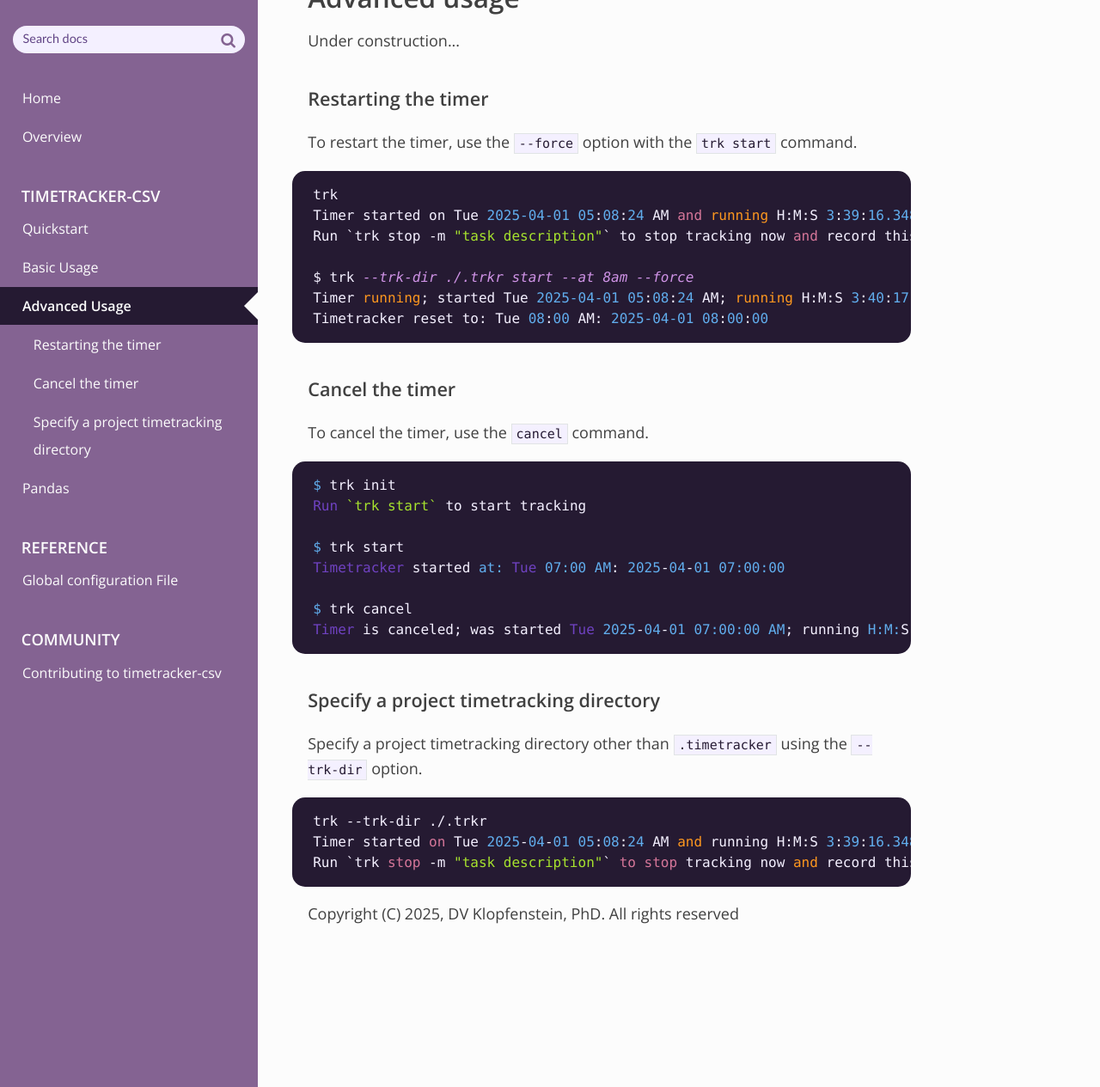
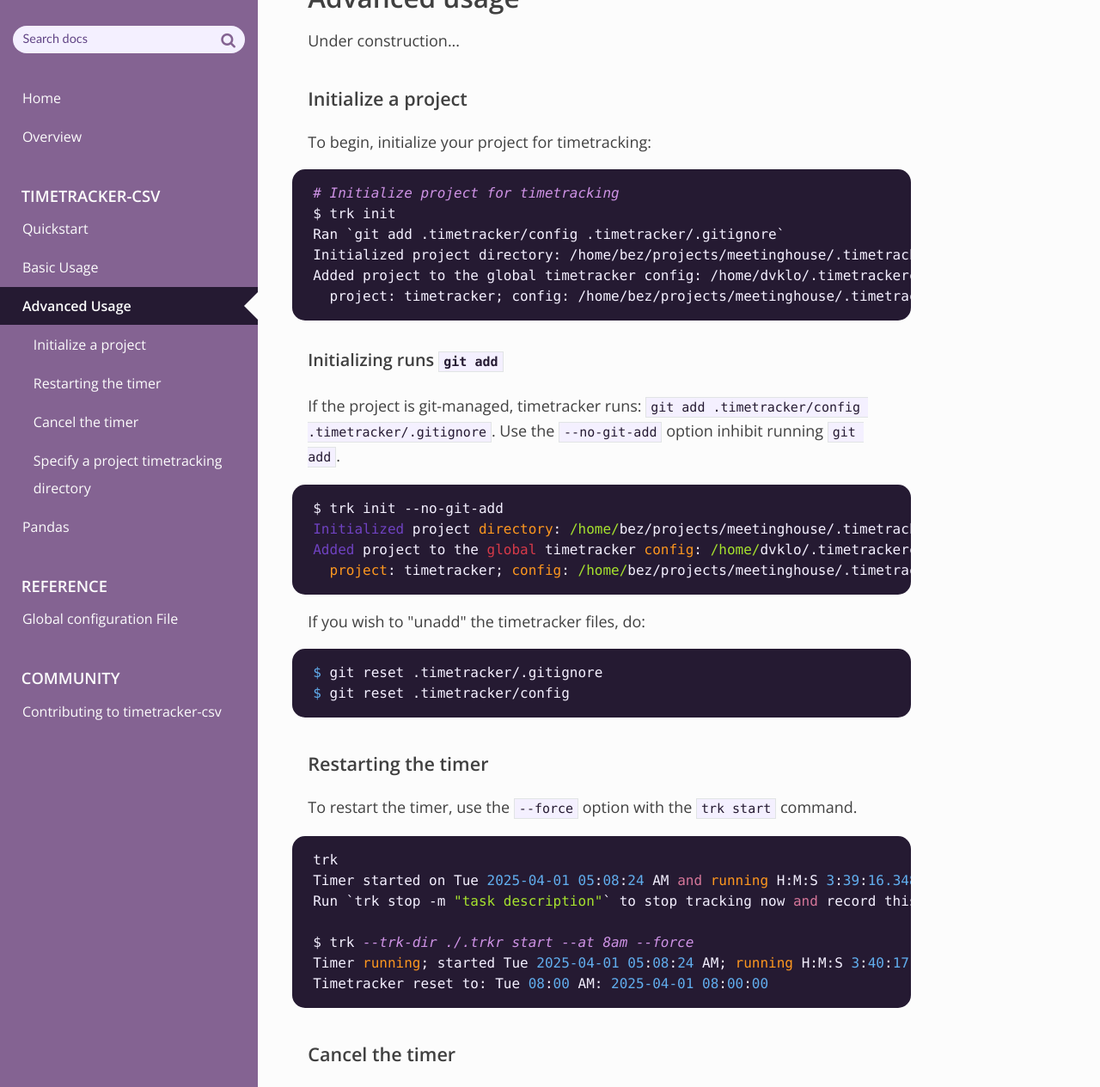
Before and after one commit to dvklopfenstein/timetracker, an MkDocs documentation site: the page built from doc/mkdocs/source/usage_advanced.md, in a window 1280 px wide and 1400 px high, cut to the strip 135-1400 px from the top of the window. Shown: the whole strip at 86% size. Built offline with MkDocs 1.6.1, drawn with Linux system fonts in a browser that asks for light colours; nearby versions of some CDN libraries.

Commit message:
Added info regarding `trk init --no-git-add`

````diff
--- a/doc/mkdocs/source/usage_advanced.md
+++ b/doc/mkdocs/source/usage_advanced.md
@@ -1,5 +1,34 @@
 # Advanced usage
 Under construction...
+
+
+## Initialize a project
+To begin, initialize your project for timetracking:
+```sh
+# Initialize project for timetracking
+$ trk init
+Ran `git add .timetracker/config .timetracker/.gitignore`
+Initialized project directory: /home/bez/projects/meetinghouse/.timetracker
+Added project to the global timetracker config: /home/dvklo/.timetrackerconfig:
+  project: timetracker; config: /home/bez/projects/meetinghouse/.timetracker/config
+```
+
+### Initializing runs `git add`
+If the project is git-managed, timetracker runs:
+`git add .timetracker/config .timetracker/.gitignore`.
+Use the `--no-git-add` option inhibit running `git add`.
+```
+$ trk init --no-git-add
+Initialized project directory: /home/bez/projects/meetinghouse/.timetracker
+Added project to the global timetracker config: /home/dvklo/.timetrackerconfig:
+  project: timetracker; config: /home/bez/projects/meetinghouse/.timetracker/config
+```
+
+If you wish to "unadd" the timetracker files, do:
+```
+$ git reset .timetracker/.gitignore
+$ git reset .timetracker/config
+```
 
 ## Restarting the timer
 To restart the timer, use the `--force` option with the `trk start` command.
````
Also changed, not shown: doc/mkdocs/source/README.md (+1 -1 lines), doc/mkdocs/source/installation.md (+5 -2 lines), doc/mkdocs/source/usage_basic.md (+18 -4 lines).
